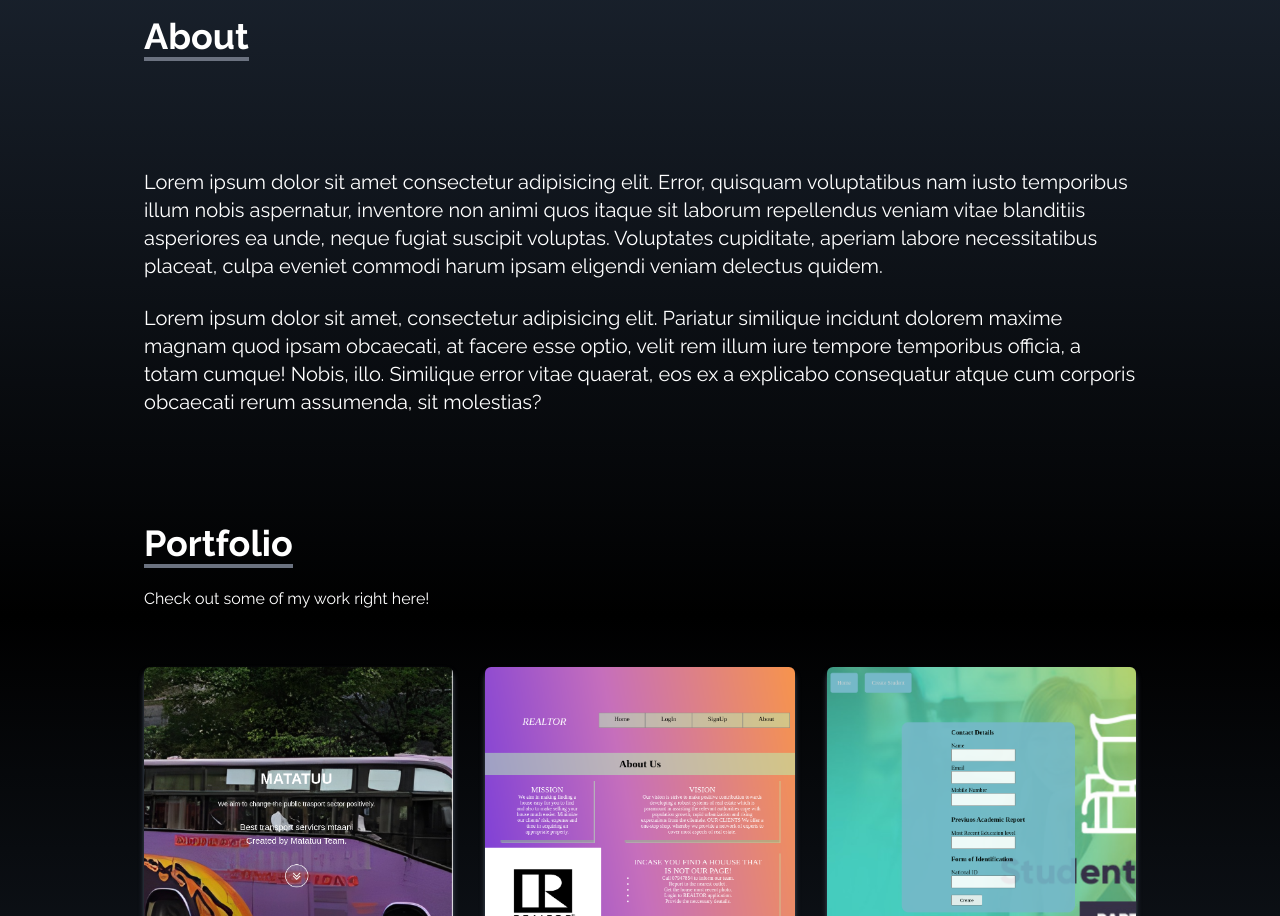
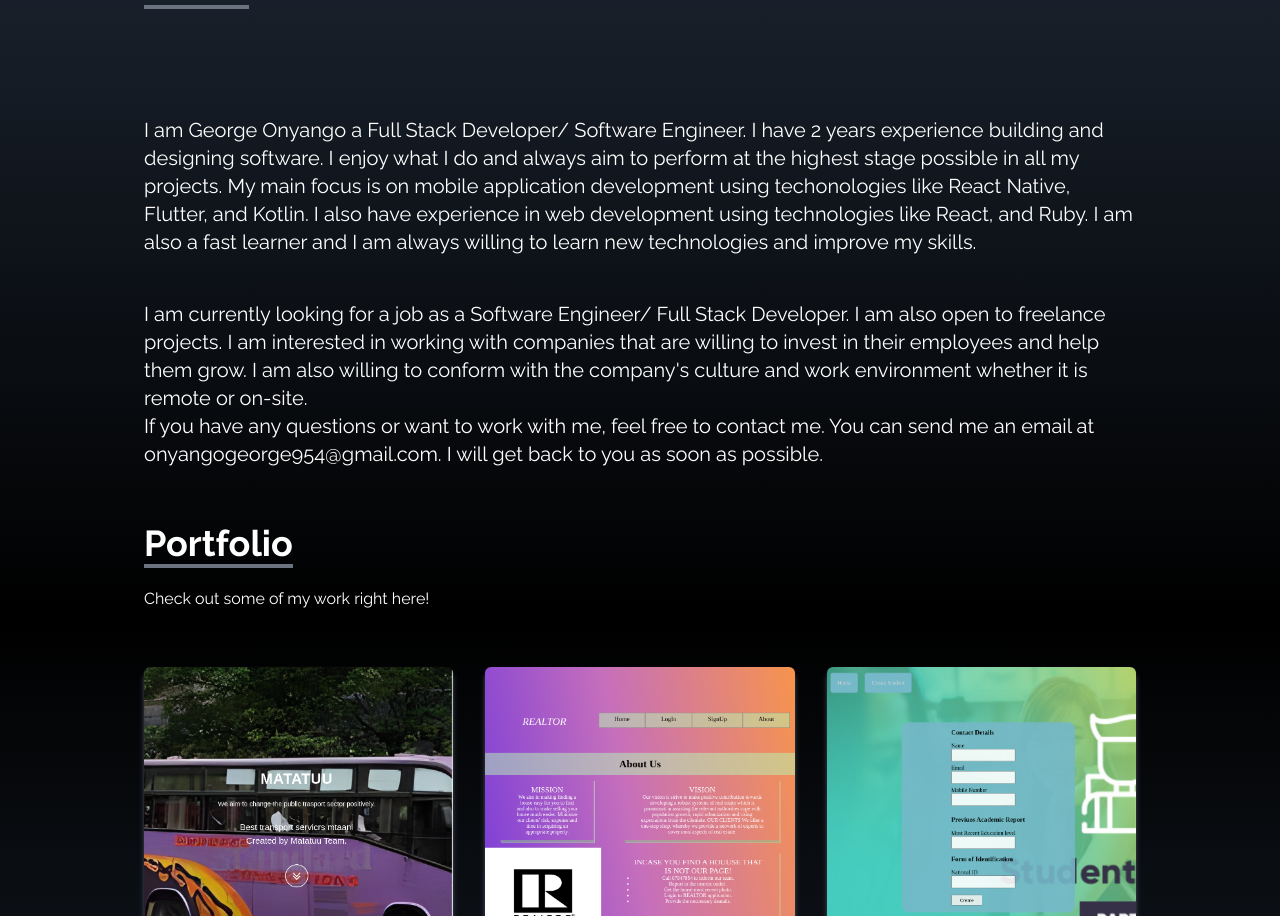
Before and after one commit to SnowJunior/Profile, a React (Create React App) app: page / in a window 1280 px wide. Shown: the part 984-1900 px from the top of the page. Built offline with nearby package versions, Linux system fonts and the light colour scheme; the HTML template or start-up script is replaced by a standard one.

Commit message:
Add personal detail to about

```diff
--- a/src/components/About.jsx
+++ b/src/components/About.jsx
@@ -14,23 +14,16 @@ const About = () => {
         </div>
 
         <p className="text-xl mt-20">
-          Lorem ipsum dolor sit amet consectetur adipisicing elit. Error,
-          quisquam voluptatibus nam iusto temporibus illum nobis aspernatur,
-          inventore non animi quos itaque sit laborum repellendus veniam vitae
-          blanditiis asperiores ea unde, neque fugiat suscipit voluptas.
-          Voluptates cupiditate, aperiam labore necessitatibus placeat, culpa
-          eveniet commodi harum ipsam eligendi veniam delectus quidem.
+          I am George Onyango a Full Stack Developer/ Software Engineer. I have 2 years experience building and designing software. I enjoy what I do and always aim to perform at the highest stage possible in all my projects.
+          My main focus is on mobile application development using techonologies like React Native, Flutter, and Kotlin. I also have experience in web development using technologies like React, and Ruby.
+          I am also a fast learner and I am always willing to learn new technologies and improve my skills.
               </p>
 
               <br />
 
-        <p className="text-xl">
-          Lorem ipsum dolor sit amet, consectetur adipisicing elit. Pariatur
-          similique incidunt dolorem maxime magnam quod ipsam obcaecati, at
-          facere esse optio, velit rem illum iure tempore temporibus officia, a
-          totam cumque! Nobis, illo. Similique error vitae quaerat, eos ex a
-          explicabo consequatur atque cum corporis obcaecati rerum assumenda,
-          sit molestias?
+        <p className="text-xl mt-5">
+          I am currently looking for a job as a Software Engineer/ Full Stack Developer. I am also open to freelance projects. I am interested in working with companies that are willing to invest in their employees and help them grow. I am also willing to conform with the company's culture and work environment whether it is remote or on-site. <br />
+          If you have any questions or want to work with me, feel free to contact me. You can send me an email at onyangogeorge954@gmail.com. I will get back to you as soon as possible.
         </p>
       </div>
     </div>
```
